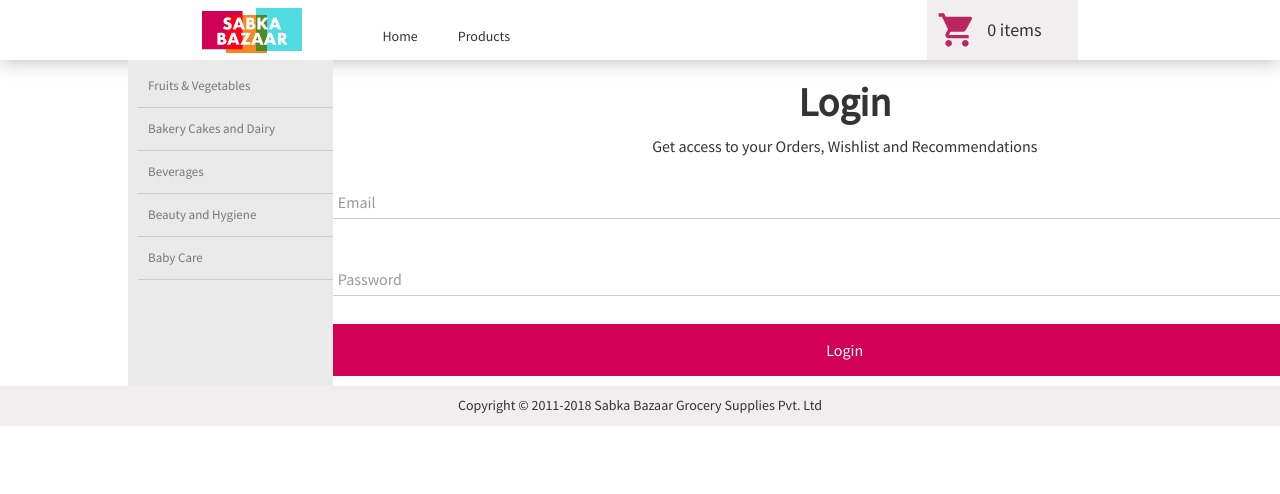
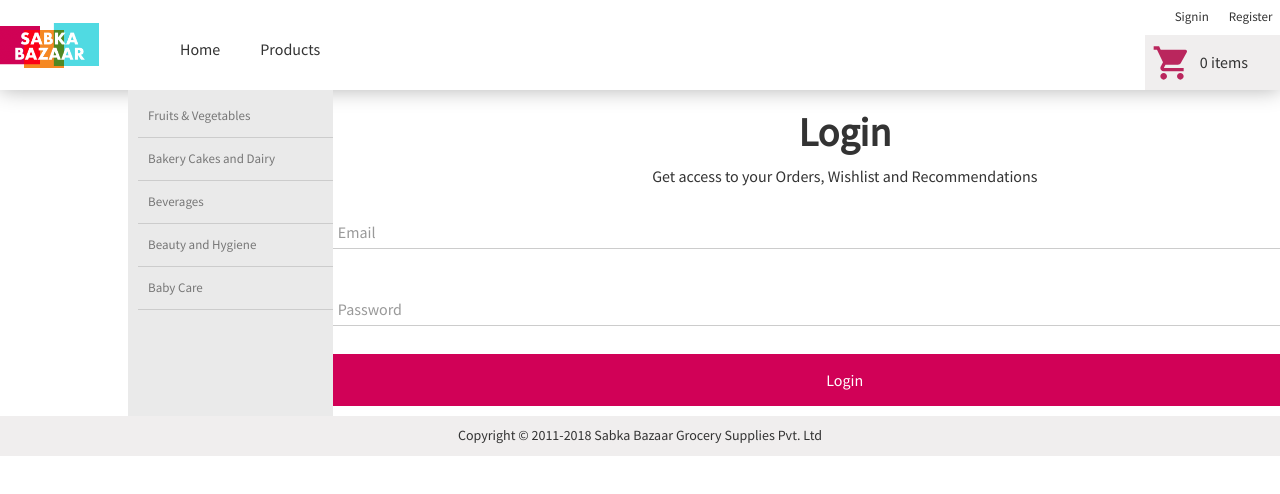
Before and after one commit to devChary/shopping-cart, a React (Create React App) app: page /login in a window 1280 px wide. Shown: the top 494 px of the page. Built offline with nearby package versions, Linux system fonts and the light colour scheme.

Commit message:
responsive design changes

```diff
--- a/src/components/UI/atoms/form-input/form-input.component.jsx
+++ b/src/components/UI/atoms/form-input/form-input.component.jsx
@@ -7,7 +7,7 @@ const FormInput = ({ handleChange, label, ...otherProps }) => {
         <div className='group'>
             <input className='group__form-input' onChange={handleChange} {...otherProps} />
             {label ? (
-                <label for={label}
+                <label htmlFor={label}
                     className={`${otherProps.value.length ? 'shrink' : ''
                         } group__form-input-label`}
                 >
--- a/src/components/UI/molecules/category/category.component.jsx
+++ b/src/components/UI/molecules/category/category.component.jsx
@@ -1,14 +1,12 @@
 import React from 'react';
-import { useHistory } from "react-router-dom";
-
+import { withRouter } from 'react-router';
 import CustomButton from '../../atoms/button/button.component';
 
 import './category.styles.scss';
 
-const Category = (category) => {
-    const { history } = useHistory();
-
-    const { category: { name, imageUrl, description, key } } = category;
+const Category = (props) => {
+    debugger
+    const { category: { name, imageUrl, description, key } } = props;
 
     return (
         <figure className="category">
@@ -17,10 +15,10 @@ const Category = (category) => {
             <section className="category__details-wrapper">
                 <h4 className="category__title">{name}</h4>
                 <p className="category__description">{description}</p>
-                <CustomButton onClick={() => history.push('/')}>Explore {key}</CustomButton>
+                <CustomButton onClick={() => props.history.push(`/products/${key}`)}>Explore {key}</CustomButton>
             </section>
         </figure>
     )
 }
 
-export default Category;
+export default withRouter(Category);
--- a/src/components/UI/organisms/header/header.component.jsx
+++ b/src/components/UI/organisms/header/header.component.jsx
@@ -11,7 +11,7 @@ const Header = () => {
         fill: '#ba265d',
         width: '4rem',
         height: '4rem',
-        margin: '1rem',
+        margin: '0.75rem',
         enableBackground: 'new 0 0 24 24'
     }
 
@@ -20,6 +20,9 @@ const Header = () => {
             <div className="items-wrapper">
                 <Link className="logo-container" to="/">
                     <img src="/static/assets/logo.png" alt="Sabka Bazaar Logo" className="logo" />
+                    {/* <img srcSet="/static/assets/logo.png 0.5x, /static/assets/logo_2x.png 2x"
+                        src="/static/assets/logo.png"
+                        alt="Sabka Bazaar Logo" /> */}
                 </Link>
 
                 <nav className="user-nav">
@@ -33,12 +36,23 @@ const Header = () => {
                 </nav>
             </div>
 
-            <div className="user-cart">
-                <div className="user-cart__logo-box">
-                    <CartIcon style={svgIconStyles} />
-                    <span>0 items</span>
+            <div className="user">
+                <div className="auth-links">
+                    <Link className="auth-links__item" to="/login">
+                        Signin
+                    </Link>
+                    <Link className="auth-links__item" to="/signup">
+                        Register
+                    </Link>
+                </div>
+                <div className="user-cart">
+                    <div className="user-cart__logo-box">
+                        <CartIcon style={svgIconStyles} />
+                        <span>0 items</span>
+                    </div>
                 </div>
             </div>
+
         </header >
     )
 }
--- a/src/components/UI/organisms/header/header.styles.scss
+++ b/src/components/UI/organisms/header/header.styles.scss
@@ -1,3 +1,25 @@
+.header {
+  font-size: 1.4rem;
+  height: 5.5rem;
+
+  background-color: #fff;
+  box-shadow: var(--shadow-dark);
+
+  display: flex;
+  justify-content: space-between;
+  align-items: center;
+
+  @media only screen and (min-width: 768px) {
+    height: 9rem;
+    display: flex;
+  }
+
+  @media only screen and (min-width: 1366px) {
+    display: flex;
+    justify-content: space-around;
+  }
+}
+
 ////////////////////////////////////////
 // LOGO
 .logo-container {
@@ -14,23 +36,6 @@
   @media only screen and (min-width: 1024px) {
     flex: 0 0 50%;
     margin-left: 0;
-  }
-}
-
-.header {
-  font-size: 1.4rem;
-  height: 6rem;
-
-  background-color: #fff;
-  box-shadow: var(--shadow-dark);
-
-  display: flex;
-  justify-content: space-between;
-  align-items: center;
-
-  @media only screen and (min-width: 1280px) {
-    display: flex;
-    justify-content: space-around;
   }
 }
 
@@ -56,6 +61,7 @@
     @media only screen and (min-width: 768px) {
       display: flex;
       align-items: flex-end;
+      font-size: 1.6rem;
     }
   }
   @media only screen and (min-width: 768px) {
@@ -71,7 +77,7 @@
   background-color: var(--color-grey-light-3);
 
   &__logo-box {
-    font-size: 1.8rem;
+    font-size: 1.6rem;
     margin-right: 2em;
 
     display: flex;
@@ -79,4 +85,29 @@
     justify-content: center;
     align-self: stretch;
   }
+
+  @media screen and (min-width: 768px) {
+    align-self: initial;
+  }
 }
+
+.auth-links {
+  display: none;
+  margin: 0.75rem;
+
+  &__item {
+    font-size: 1.3rem;
+    text-decoration: none;
+    color: inherit;
+    cursor: pointer;
+
+    &:last-child {
+      margin-left: 2rem;
+    }
+  }
+
+  @media screen and (min-width: 768px) {
+    display: flex;
+    justify-content: flex-end;
+  }
+}
--- a/src/components/templates/category-list/categoryList.component.jsx
+++ b/src/components/templates/category-list/categoryList.component.jsx
@@ -18,6 +18,4 @@ const CategoryList = (data) => {
     )
 }
 
-
-
 export default CategoryList;
--- a/src/pages/products/products.component.jsx
+++ b/src/pages/products/products.component.jsx
@@ -3,6 +3,7 @@ import { Route } from 'react-router-dom';
 
 import ProductOverview from '../../components/templates/product-overview/productOverview.component';
 import CategoryItems from '../../components/templates/category-items/categoryItems.component';
+
 import './products.styles.scss';
 
 export const ProductsContext = createContext();
@@ -22,7 +23,6 @@ const ProductsPage = ({ match }) => {
                 <Route exact path={`${match.path}`} component={ProductOverview} />
                 <Route path={`${match.path}/:categoryName`} component={CategoryItems} />
             </ProductsContext.Provider>
-
         </div>
     )
 }
```
